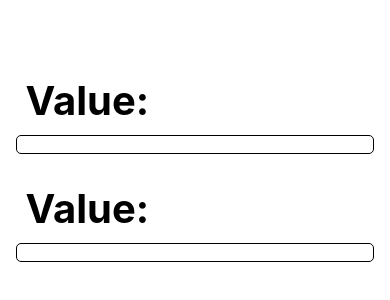
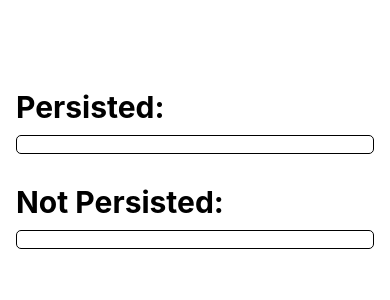
Before and after one commit to OmarThinks/React-Native-Redux-Persist-Project, a React Native app in the folder src/: screen / in a window 390 px wide. Shown: the part 268-568 px from the top of the page. Built offline with nearby package versions, Linux system fonts and the light colour scheme.

Commit message:
added blacklist to persist

```diff
--- a/src/src/App.tsx
+++ b/src/src/App.tsx
@@ -1,10 +1,10 @@
 import {
   setTextInput1,
+  setTextInput2,
   textInputSelector1,
   textInputSelector2,
-  setTextInput2,
 } from '@redux';
-import React, {memo, useCallback, useState} from 'react';
+import React, {memo, useCallback} from 'react';
 import {Text, TextInput, View} from 'react-native';
 import {useDispatch, useSelector} from 'react-redux';
 
@@ -25,19 +25,34 @@ function App(): React.JSX.Element {
 
   return (
     <View style={{flex: 1, justifyContent: 'center', margin: 16}}>
-      <TextInputContainer value={textInput1} setValue={updateTextInput1} />
-      <TextInputContainer value={textInput2} setValue={updateTextInput2} />
+      <TextInputContainer
+        header={'Persisted'}
+        value={textInput1}
+        setValue={updateTextInput1}
+      />
+      <TextInputContainer
+        header={'Not Persisted'}
+        value={textInput2}
+        setValue={updateTextInput2}
+      />
     </View>
   );
 }
 
 const TextInputContainer = memo(
-  ({value, setValue}: {value: string; setValue: (a: string) => void}) => {
+  ({
+    header,
+    value,
+    setValue,
+  }: {
+    header: string;
+    value: string;
+    setValue: (a: string) => void;
+  }) => {
     return (
       <View style={{gap: 10, marginTop: 30}}>
-        <Text style={{color: 'black', fontSize: 40, fontWeight: '700'}}>
-          {' '}
-          Value: {value}
+        <Text style={{color: 'black', fontSize: 30, fontWeight: '700'}}>
+          {header}: {value}
         </Text>
         <View style={{borderWidth: 1, borderRadius: 5}}>
           <TextInput value={value} onChangeText={setValue} />
--- a/src/src/redux/index.tsx
+++ b/src/src/redux/index.tsx
@@ -20,6 +20,7 @@ const persistConfig = {
   storage: AsyncStorage,
   key: 'root',
   version: 1,
+  blacklist: ['textInput2'],
 };
 
 const persistedReducer = persistReducer(persistConfig, rootReducer);
```
